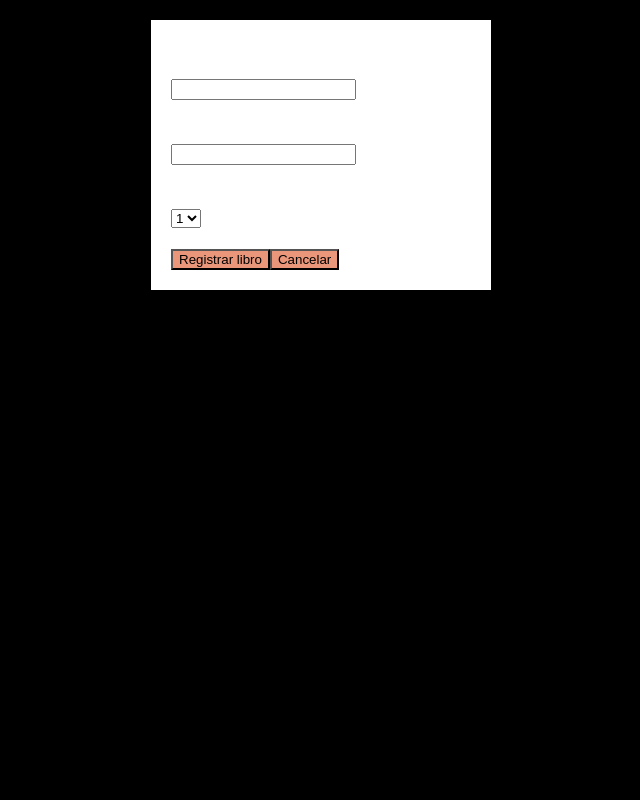
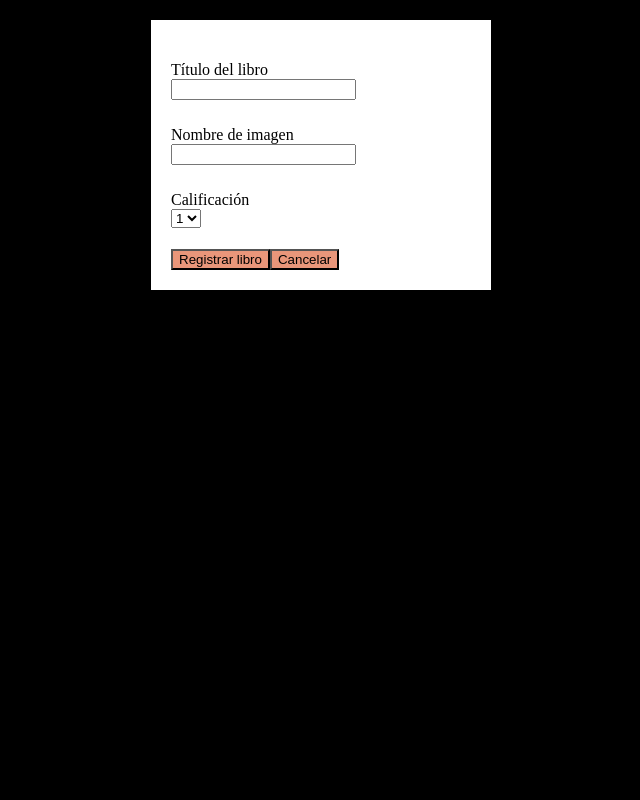
Before and after one commit to LauraBas/Isabel-Allende-Books, a React (Create React App) app: page / in a window 1280 px wide. Both pictures are taken after typing "Sample" into the empty fields and a click on the button "Add new book". Shown: the top 800 px of the page, without its empty margins (319-959 px from the left). Built offline with nearby package versions, Linux system fonts and the light colour scheme.

Commit message:
add structure and style to the app

```diff
--- a/src/Menu.css
+++ b/src/Menu.css
@@ -1,6 +1,5 @@
 .container{
     background-color: rgb(19, 42, 71);
-    color: white;
     border-bottom: solid 1px #ccc;
     padding: 10px;
     margin: 0 auto;
--- a/src/Menu.js
+++ b/src/Menu.js
@@ -12,7 +12,10 @@ class Menu extends React.Component {
 
     add(){
         this.setState({newItemPanel:true});
-
+    }
+    onCancel(e){
+        e.preventDefault();
+        this.setState({newItemPanel:false});
     }
 
     render() {
@@ -32,7 +35,7 @@ class Menu extends React.Component {
                 </div>
                 {
                     (this.state.newItemPanel)?
-                <PanelAdd />
+                <PanelAdd onCancel={this.onCancel}/>
                 :
                 ''
                 }
--- a/src/paneladd.js
+++ b/src/paneladd.js
@@ -1,10 +1,19 @@
 import React from "react";
 
-function PanelAdd(props) {
+class PanelAdd extends React.Component {
+    constructor(props){
+        super(props);
+        this.state = [];
+    }
+    onSubmit(e){
+        e.preventDefault();
+    }
+
+    render() {
         return (
             <div className="new-item-panel-container">
                 <div className="new-item-panel">
-                <form>
+                    <form onSubmit={this.submit}>
                         <p>
                             <label>Título del libro</label><br/>
                             <input type="text" name="title" className="input"/>
@@ -26,11 +35,14 @@ function PanelAdd(props) {
                             </select>
                         </p>
                         <input type="submit" className="button btn-blue" value="Registrar libro"/>
-                    <button className="button btn-normal" >Cancelar</button>
+                        <button onClick={this.props.oncancel} className="button btn-normal">Cancelar</button>
                     </form>
                 </div>
             </div>
         );
     }
 
+}
+
+
 export default PanelAdd
```
Lines whose indentation alone changed are shown as unchanged.
